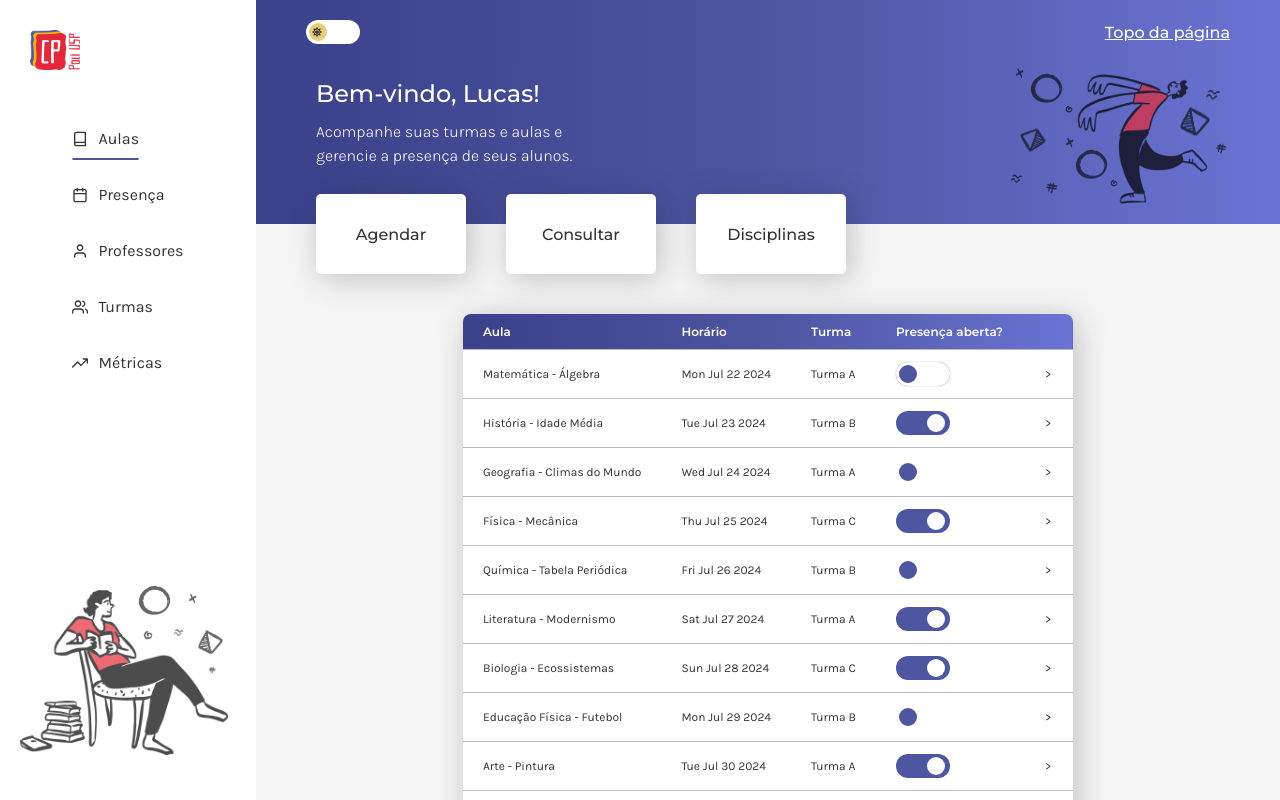
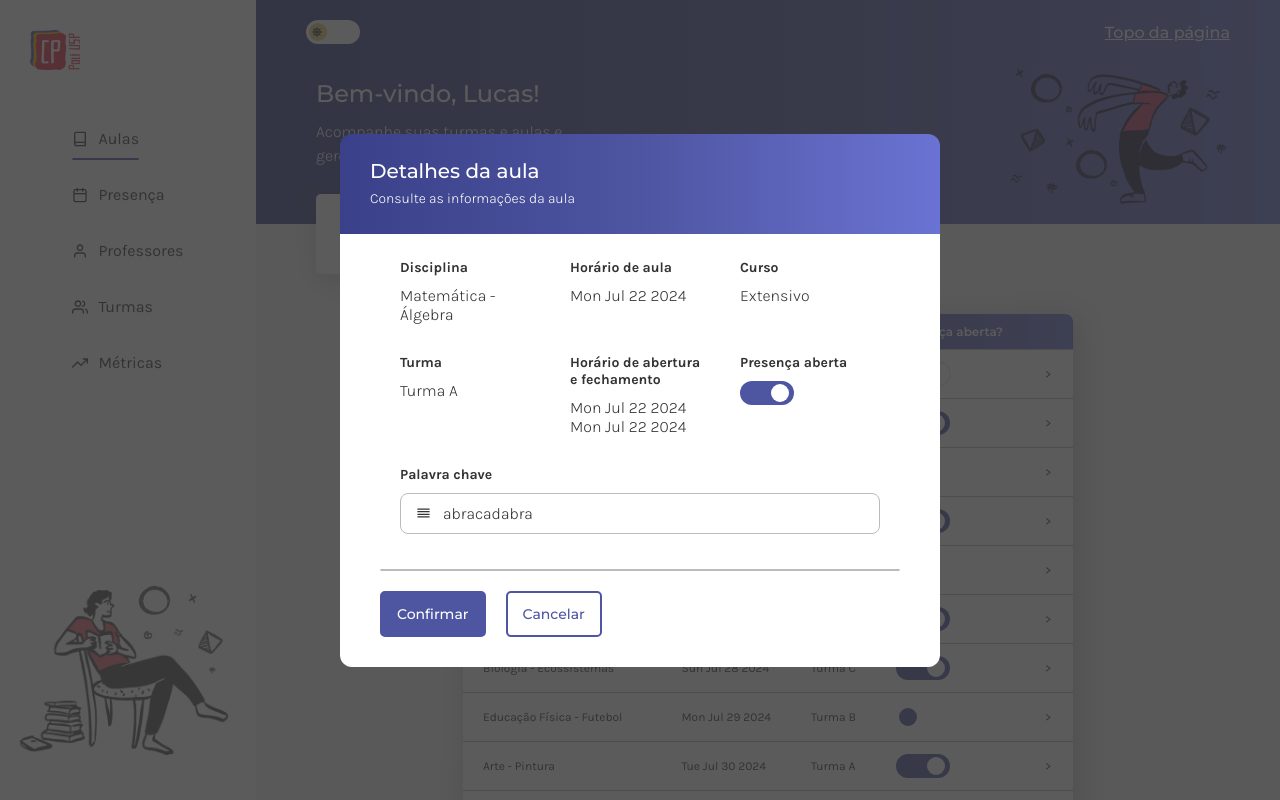
Before and after one commit to lucas-pvg/cp-presenca-cursinho-frontend, a React (Vite) app: page / in a window 1280 px wide. Both pictures are taken after a click on the label 919 px from the left and 374 px from the top of the page. Built offline with nearby package versions, Linux system fonts and the light colour scheme.

Commit message:
feat: make lesson detail modal open on row click

```diff
--- a/src/components/modal/lesson-detail-modal.tsx
+++ b/src/components/modal/lesson-detail-modal.tsx
@@ -5,6 +5,7 @@ import { Input } from "../input/input"
 import { ModalFooter } from "./modal-components/modal-footer"
 import { useState } from "react"
 import { Switch } from "../switch/switch"
+import { Lesson } from "../../data/models/lesson.model"
 
 const classDetailVariants = cva(
   'base-modal input-modal',
@@ -26,21 +27,12 @@ interface classDetailProps extends VariantProps<typeof classDetailVariants> {
   mode?: 'light' | 'dark'
   variant?: 'solid' | 'outline'
   close: () => void;
+  data: Lesson
 }
 
-export const LessonDetailModal = ({ mode, variant, close, className }: classDetailProps) => {
+export const LessonDetailModal = ({ mode, variant, close, className, data }: classDetailProps) => {
   const max_lenght = 10;
-  const [ lessonData, setLessonData ] = useState({
-    name: '',
-    subject: '',
-    date: new Date(),
-    class: '',
-    course_class: '',
-    startTime: new Date(),
-    endTime: new Date(),
-    passkey: '',
-    isAttendanceRegistrable: false
-  });
+  const [ lessonData, setLessonData ] = useState(data);
 
   const handlePasskeyChange = (e: any) => {
     const { name, value } = e.target;
@@ -73,16 +65,16 @@ export const LessonDetailModal = ({ mode, variant, close, className }: classDeta
           <div className='content-body'>
             <form id='class-form' onSubmit={handleSubmit}>
               <ModalRow labels={['Disciplina', 'Horário de aula', 'Curso']} mode={mode} >
-                <p>{lessonData.subject}</p>
-                <p>{lessonData.date.toDateString()}</p>
-                <p>{lessonData.course_class}</p>
+                <p>{lessonData.name}</p>
+                <p>{lessonData.startDatetime.toDateString()}</p>
+                <p>{"Extensivo"}</p>
               </ModalRow>
 
               <ModalRow labels={['Turma', 'Horário de abertura e fechamento', 'Presença aberta']} mode={mode}>
-                <p>{lessonData.subject}</p>
+                <p>{lessonData.studentClass}</p>
                 <div>
-                  <p>{lessonData.startTime.toDateString()}</p>
-                  <p>{lessonData.endTime.toDateString()}</p>
+                  <p>{lessonData.attendanceStartDatetime.toDateString()}</p>
+                  <p>{lessonData.attendanceEndDatetime.toDateString()}</p>
                 </div>
 
                 <Switch
@@ -98,7 +90,7 @@ export const LessonDetailModal = ({ mode, variant, close, className }: classDeta
               </ModalRow>
 
               <ModalRow labels={['Palavra chave']} mode={mode}>
-                <Input type='text' name='passkey' value={lessonData.passkey} mode={mode} onChange={handlePasskeyChange} />
+                <Input type='text' name='passkey' value={"abracadabra"} mode={mode} onChange={handlePasskeyChange} />
               </ModalRow>
             </form>
           </div>
--- a/src/components/table/Table.tsx
+++ b/src/components/table/Table.tsx
@@ -24,7 +24,7 @@ interface TableProps
 	clickable?: boolean;
 	header: Array<string>;
 	data: Array<Array<ReactNode>>;
-	onClick?: () => void;
+	onRowClick?: (index: number) => void;
 }
 
 export function Table({
@@ -32,7 +32,7 @@ export function Table({
 	clickable,
 	header,
 	data,
-	onClick,
+	onRowClick,
 	...props
 }: TableProps) {
 	const [page, setPage] = useState(1);
@@ -49,7 +49,7 @@ export function Table({
 							mode={mode}
 							clickable={clickable}
 							key={i}
-							onClick={onClick}
+							onClick={() => onRowClick?.(i)}
 						>
 							{row}
 						</TableRow>
--- a/src/pages/home-page/HomePage.tsx
+++ b/src/pages/home-page/HomePage.tsx
@@ -8,6 +8,7 @@ import { useState } from 'react'
 import { Switch } from '../../components/switch/switch'
 import { lessonsMock } from '../../data/mock/lesson.mock'
 import { Lesson } from '../../data/models/lesson.model'
+import { LessonDetailModal } from '../../components/modal/lesson-detail-modal'
 
 const HomePageVariants = cva(
   'home page',
@@ -30,6 +31,9 @@ interface HomePageProps extends VariantProps<typeof HomePageVariants> {
 
 export function HomePage({ mode, ...props }: HomePageProps) {
   const [lessonsData, setLessonsData] = useState<Lesson[]>(lessonsMock);
+
+  const [isModalOpen, setIsModalOpen] = useState<boolean>(false);
+  const [modalLessonData, setModalLessonData] = useState<Lesson>(lessonsMock[0]);
 
   const createTableData = () => {
     return lessonsData.map((lesson, index) => [
@@ -54,7 +58,13 @@ export function HomePage({ mode, ...props }: HomePageProps) {
     ])
   }
 
+  const onTableClick = (index: number) => {
+    setModalLessonData(lessonsData[index]);
+    setIsModalOpen(true);
+  }
+
   return (
+    <>
       <div className={HomePageVariants({ mode })} {...props}>
         <Hero
           title='Bem-vindo, Lucas!'
@@ -73,8 +83,20 @@ export function HomePage({ mode, ...props }: HomePageProps) {
             clickable={true}
             header={['Aula', 'Horário', 'Turma', 'Presença aberta?']}
             data={createTableData()}
+            onRowClick={onTableClick}
           />
         </div>
       </div>
+
+      {isModalOpen && (
+          <LessonDetailModal
+            className={isModalOpen ? "modal-open" : "modal-close"}
+            data={modalLessonData}
+            close={() => {
+              setIsModalOpen(false);
+            }}
+          />
+        )}
+    </>
   )
 }
```
Lines whose indentation alone changed are shown as unchanged.
